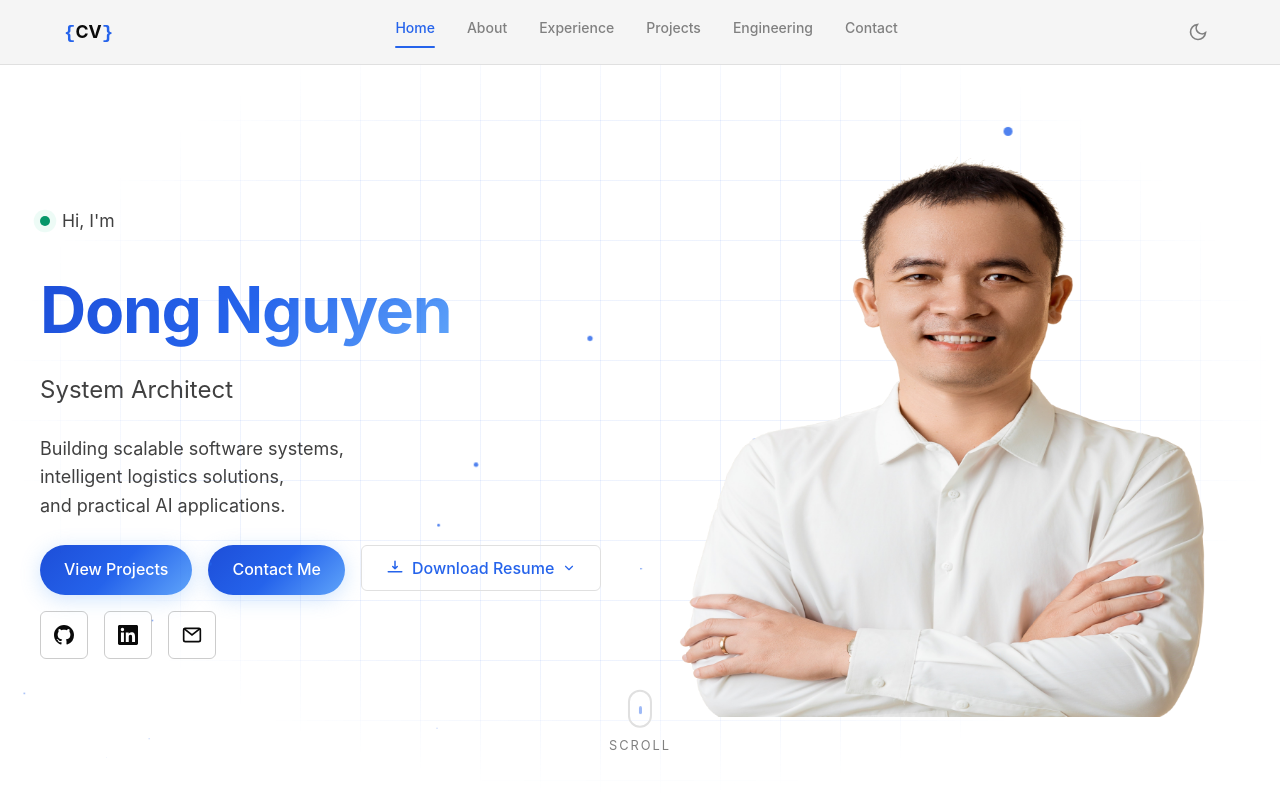
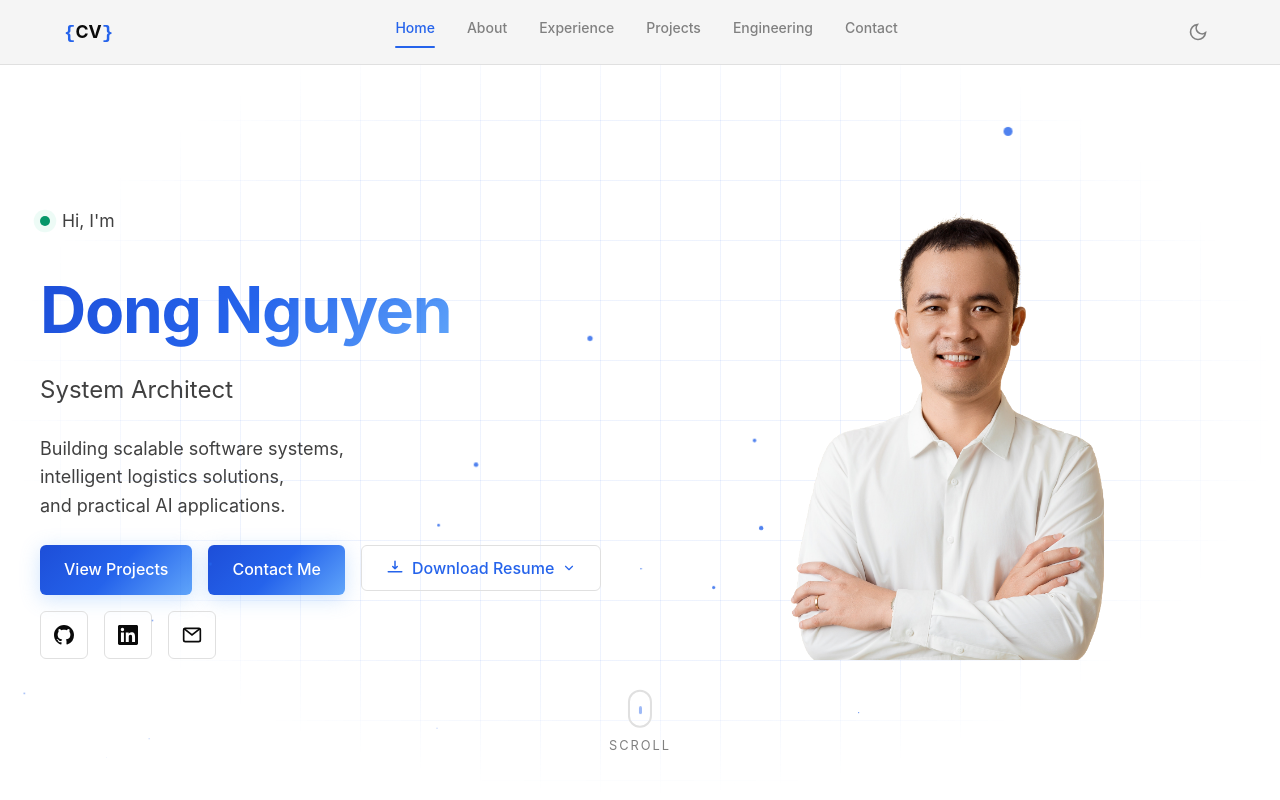
Before and after one commit to dong-nz/cv, a React app: page / in a window 1280 px wide. Shown: the top 800 px of the page. Built offline with nearby package versions, Linux system fonts and the light colour scheme; the HTML template or start-up script is replaced by a standard one.

Commit message:
fix social link border color in light mode

```diff
--- a/src/App.css
+++ b/src/App.css
@@ -209,10 +209,10 @@
   background: linear-gradient(135deg, #1d4ed8, #2563eb, #60a5fa);
   color: #ffffff;
   box-shadow: 0 4px 20px rgba(96, 165, 250, 0.3);
-  border-radius: 9999px;
 }
 
 .btn-primary:hover {
+  color: #ffffff;
   transform: translateY(-2px);
   box-shadow: 0 8px 30px rgba(96, 165, 250, 0.4);
 }
@@ -496,7 +496,6 @@
   display: flex;
   align-items: center;
   justify-content: center;
-  aspect-ratio: 1 / 1;
 }
 
 .hero-bg-grid {
@@ -591,8 +590,8 @@
 }
 
 .hero-photo {
-  width: 100%;
-  height: 100%;
+  max-width: 60%;
+  height: auto;
   object-position: center top;
   display: block;
 }
@@ -674,7 +673,7 @@
   }
   :root[data-theme='light'] .social-link {
     color: var(--text-secondary) !important;
-    border-color: rgba(0, 0, 0, 0.3) !important;
+    border-color: var(--border) !important;
   }
 }
 
@@ -685,7 +684,7 @@
   }
 }
 :root[data-theme='light'] .social-link {
-  border-color: rgba(0, 0, 0, 0.2) !important;
+  border-color: var(--border) !important;
 }
 
 /* ===== Download Resume Dropdown ===== */
```
